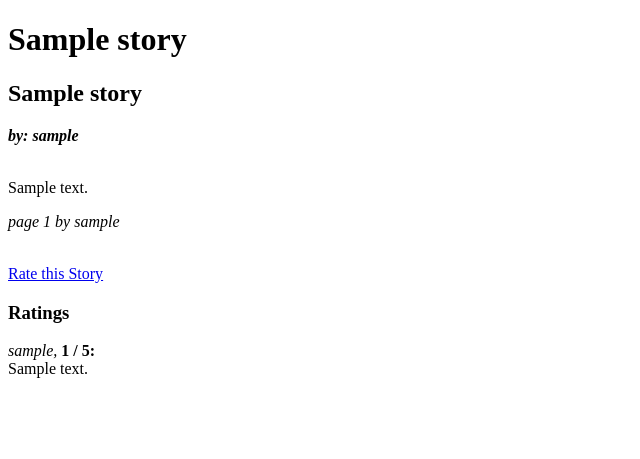
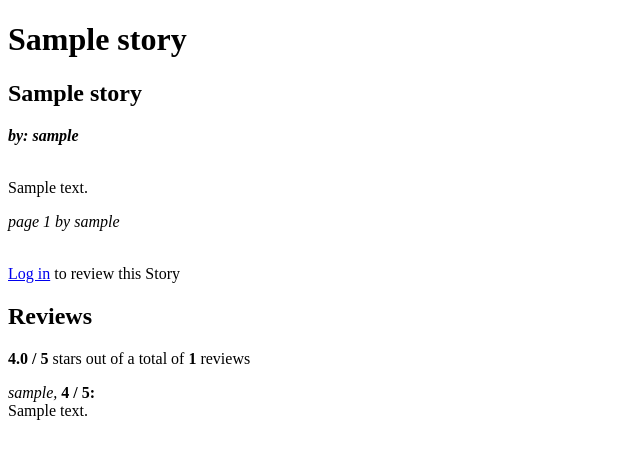
Before and after one commit to Team-9D/Write-Cloud, a Django app: page /story/00000000-0000-0000-0000-000000000001 in a window 1280 px wide. Shown: the top 459 px of the page, without its empty margins (0-640 px from the left). Run offline with Django 3.2, Linux system fonts and the light colour scheme; tables that the repository leaves empty hold one stand-in row (values such as "Sample post").

Commit message:
merge form into story view, refactor and polish

```diff
--- a/templates/writecloud/story.html
+++ b/templates/writecloud/story.html
@@ -16,10 +16,44 @@
 {% endblock %}
 
 {% block footer_block %}
-    <a href="{% url 'writecloud:rate' uuid %}">Rate this Story</a>
-    <h3>Ratings</h3>
-    {% for rating in ratings %}
-        <i>{{ rating.author }},</i> <b>{{ rating.value }} / 5:</b> <br />
-        {{ rating.comment }} <br />
+    {% if user_authenticated %}
+        {% if user_review.present %}
+            <h2>Your review</h2>
+            {{ user_review.stars }} / 5 <br />
+            {{ user_review.body}} <br />
+        {% else %}
+            <h2>Review this Story</h2>
+            <form action="{% url 'writecloud:story' uuid %}" method="POST">
+                {% csrf_token %}
+
+                <b>Vote this Story:</b> <br />
+                {% for radio in form.stars %}
+                    {{ radio }}
+                {% endfor %}
+                <br />
+
+                <b>Leave your comments here:</b> <br />
+                {{ form.body }}
+                <br />
+
+                <br />
+
+                {% for hidden in form.hidden_fields %}
+                    {{ hidden }}
+                {% endfor %}
+
+                <input type="submit" value="Submit review">
+            </form>
+        {% endif %}
+    {% else %}
+        <a href="{% url 'writecloud:login' %}">Log in</a> to review this Story
+    {% endif %}
+
+    <h2>Reviews</h2>
+    <p><b>{{ stars }} / 5</b> stars out of a total of <b>{{ total }}</b> reviews</p>
+
+    {% for review in reviews %}
+        <i>{{ review.author }},</i> <b>{{ review.stars }} / 5:</b> <br />
+        {{ review.body }} <br />
     {% endfor %}
 {% endblock %}
--- a/writecloud/models.py
+++ b/writecloud/models.py
@@ -52,6 +52,12 @@ class Page(models.Model):
     class Meta:
         verbose_name = 'page'
         verbose_name_plural = 'pages'
+        constraints = [
+            models.UniqueConstraint(
+                name='unique_story_author_page',
+                fields=['story', 'author']
+            ),
+        ]
 
     def __str__(self):
         return f"{self.story} page {self.number} by {self.author}"
@@ -60,20 +66,26 @@ class Page(models.Model):
         return reverse('page_detail', kwargs={'pk': self.pk})
 
 
-class Rating(models.Model):
+class Review(models.Model):
 
-    value = models.IntegerField()
-    comment = models.TextField(default="")
+    stars = models.IntegerField()
+    body = models.TextField(default="")
 
-    user = models.ForeignKey(User, on_delete=models.CASCADE, related_name='ratings')
-    story = models.ForeignKey('Story', on_delete=models.CASCADE, related_name='ratings')
+    author = models.ForeignKey(User, on_delete=models.CASCADE, related_name='reviews')
+    story = models.ForeignKey('Story', on_delete=models.CASCADE, related_name='reviews')
 
     class Meta:
-        verbose_name = 'rating'
-        verbose_name_plural = 'ratings'
+        verbose_name = 'review'
+        verbose_name_plural = 'reviews'
+        constraints = [
+            models.UniqueConstraint(
+                name='unique_author_story_review',
+                fields=['author', 'story']
+            ),
+        ]
 
     def __str__(self):
-        return f"{self.story} rated by {self.user}"
+        return f"{self.story} reviewed by {self.author}"
 
     def get_absolute_url(self):
-        return reverse('rating_detail', kwargs={'pk': self.pk})
+        return reverse('review_detail', kwargs={'pk': self.pk})
--- a/writecloud/urls.py
+++ b/writecloud/urls.py
@@ -4,7 +4,7 @@ from . import views
 urlpatterns = [
     path('', views.index, name='index'),
     path('login/', views.user_login, name='login'),
+    path('logout/', views.user_logout, name='logout'),
     path('story/<uuid:story_uuid>', views.story, name='story'),
-    path('story/<uuid:story_uuid>/rate', views.rate, name='rate'),
-    path('rankings/', views.rankings, name='rankings'),
+    path('top/', views.top_stories, name='top_stories'),
 ]
--- a/writecloud/views.py
+++ b/writecloud/views.py
@@ -40,28 +40,39 @@ def user_login(request):
 @login_required
 def user_logout(request):
     logout(request)
-    return redirect(reverse('rango:index'))
+    return redirect(reverse('writecloud:index'))
 
 
 def story(request, story_uuid):
 
+    # get the story for the requested UUID or redirect to a 404 page
     story = get_object_or_404(Story, pk=story_uuid)
-    pages = Page.objects.filter(story = story)
-    ratings = Rating.objects.filter(story = story)
-    stars = ratings.aggregate(Avg('value'))['value__avg']
-    total = ratings.aggregate(Count('value'))['value__count']
 
+    pages = story.pages.all()
+    reviews = story.reviews.all()
+    stars = reviews.aggregate(Avg('stars'))['stars__avg']
+    total = reviews.aggregate(Count('stars'))['stars__count']
+
+    # initialise the context dictionary to pass to the template
+    # "None" fields will be overwritten if meaningful
     context_dict = {
         'uuid': story.uuid,
         'title': story.title,
         'subtitle': story.subtitle,
         'author': story.author,
-        'stars': stars,
+        'pages': [],
+        'stars': f"{stars:.1f}",
         'total': total,
-        'pages': [],
-        'ratings': [],
+        'user_authenticated': None,
+        'user_review': {
+            'present': None,
+            'stars': None,
+            'body': None,
+        },
+        'reviews': [],
     }
 
+    # unpack all pages of this story for display
     for page in pages:
         page_dict = {
             'number': page.number,
@@ -70,54 +81,79 @@ def story(request, story_uuid):
         }
         context_dict['pages'].append(page_dict)
 
-    for rating in ratings:
-        rating_dict = {
-            'value': rating.value,
-            'comment': rating.comment,
-            'author': rating.user,
+    # if the user is logged in...
+    user_authenticated = request.user.is_authenticated
+    if user_authenticated:
+
+        context_dict.update({
+            'user_authenticated': True,
+        })
+
+        # ...and has already rated this story:
+        if reviews.filter(author = request.user).exists():
+
+            # store their review separately from the others to display it first
+            user_review = reviews.get(author = request.user)
+            context_dict.update({
+                'user_review': {
+                    'present': True,
+                    'stars': user_review.stars,
+                    'body': user_review.body,
+                }
+            })
+            reviews = reviews.exclude(author = request.user)
+
+        # ...but has not rated this story yet:
+        else:
+
+            # if the request is POST, validate and save the form
+            if request.method == 'POST':
+                form = ReviewForm(request.POST)
+
+                if form.is_valid():
+                    # overwrite default form bindings for security
+                    form = form.save(commit=False)
+                    form.author = request.user
+                    form.story = story
+                    form.save()
+
+                return HttpResponseRedirect(reverse('writecloud:story', kwargs={'story_uuid': story_uuid}))
+
+            # if the request is GET, pass them the default bound form
+            else:
+                form = ReviewForm({
+                    'author': request.user,
+                    'story': story,
+                })
+
+                context_dict.update({
+                    'form': form,
+                })
+
+    # if the user is not logged in:
+    else:
+
+        # set the flags to show them a login link
+        context_dict.update({
+            'user_authenticated': False,
+            'user_review': {
+                'present': False,
+            }
+        })
+
+    # unpack all reviews to this story for display
+    for review in reviews:
+        review_dict = {
+            'stars': review.stars,
+            'body': review.body,
+            'author': review.author,
         }
-        context_dict['ratings'].append(rating_dict)
+        context_dict['reviews'].append(review_dict)
 
     return render(request, 'writecloud/story.html', context=context_dict)
 
 
-@login_required
-def rate(request, story_uuid):
-
-    user = request.user
-    story = get_object_or_404(Story, pk=story_uuid)
-
-    if request.method == 'POST':
-        form = RatingForm(request.POST)
-
-        if form.is_valid():
-            form = form.save(commit=False)
-            form.user = user
-            form.story = story
-            form.save()
-
-        else:
-            print(form.errors)
-
-        return HttpResponseRedirect(reverse('writecloud:story', kwargs={'story_uuid': story_uuid}))
-
-    else:
-        form = RatingForm({
-            'user': user,
-            'story': story,
-        })
-
-    context_dict = {
-        'uuid': story.uuid,
-        'title': story.title,
-        'author': story.author,
-        'form': form,
-    }
-
-    return render(request, 'writecloud/rate.html', context=context_dict)
-
-
-def rankings(request):
+def top_stories(request):
 
     stories = Story.objects.all()
 
@@ -126,17 +162,17 @@ def rankings(request):
     }
 
     for story in stories:
-        rating = Rating.objects.filter(story = story)
-        stars = rating.aggregate(Avg('value'))['value__avg']
-        total = rating.aggregate(Count('value'))['value__count']
+        review = story.reviews.all()
+        stars = review.aggregate(Avg('stars'))['stars__avg']
+        total = review.aggregate(Count('stars'))['stars__count']
 
         story_dict = {
             'uuid': story.uuid,
             'title': story.title,
             'author': story.author,
-            'stars': stars,
+            'stars': f"{stars:.1f}",
             'total': total,
         }
         context_dict['stories'].append(story_dict)
 
-    return render(request, 'writecloud/rankings.html', context=context_dict)
+    return render(request, 'writecloud/top_stories.html', context=context_dict)
```
Also changed, not shown: templates/writecloud/rate.html (deleted, +0 -29 lines), writecloud/admin.py (+16 -6 lines), writecloud/forms.py (+6 -6 lines), templates/writecloud/top_stories.html (renamed from templates/writecloud/rankings.html), writecloud/migrations/0001_initial.py.
